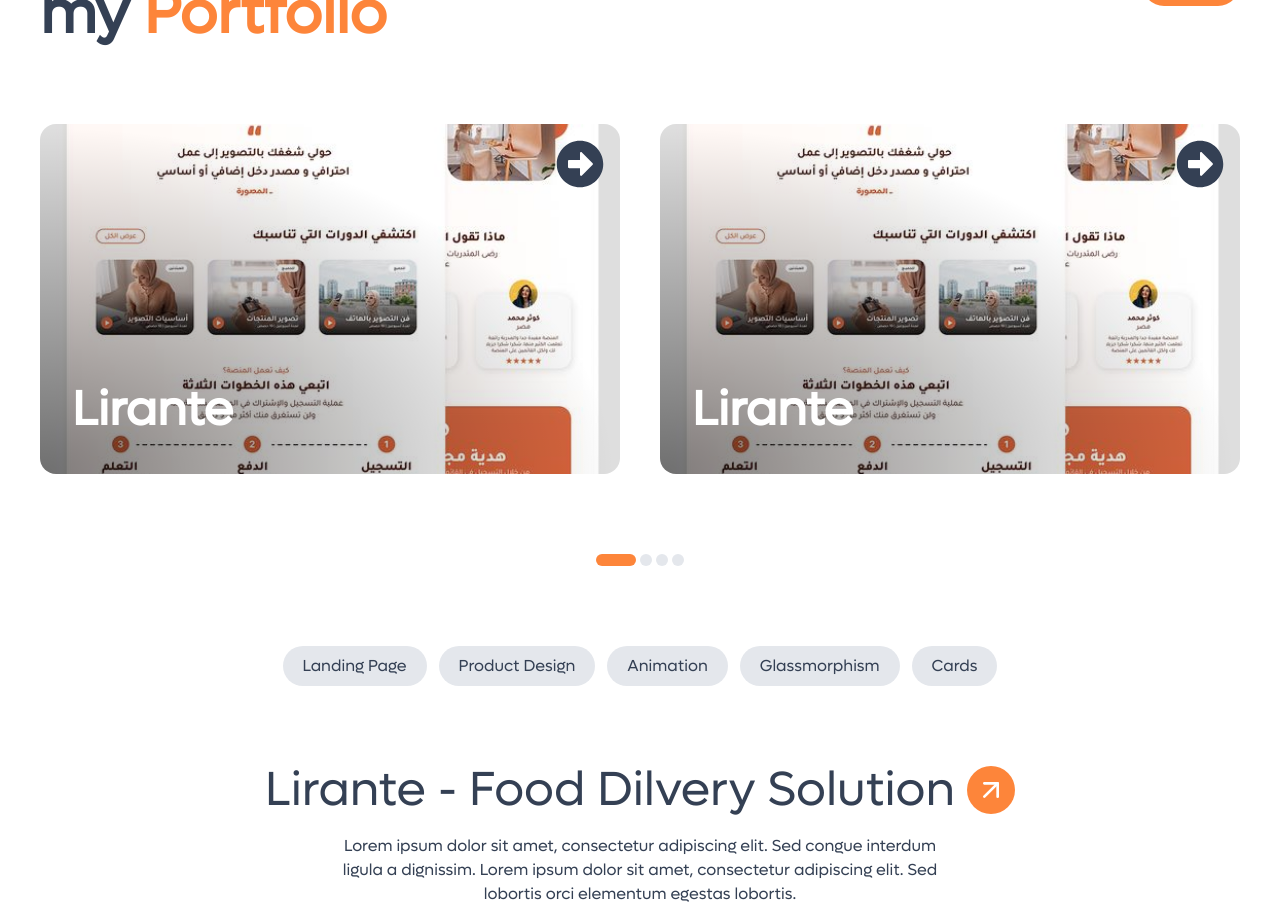
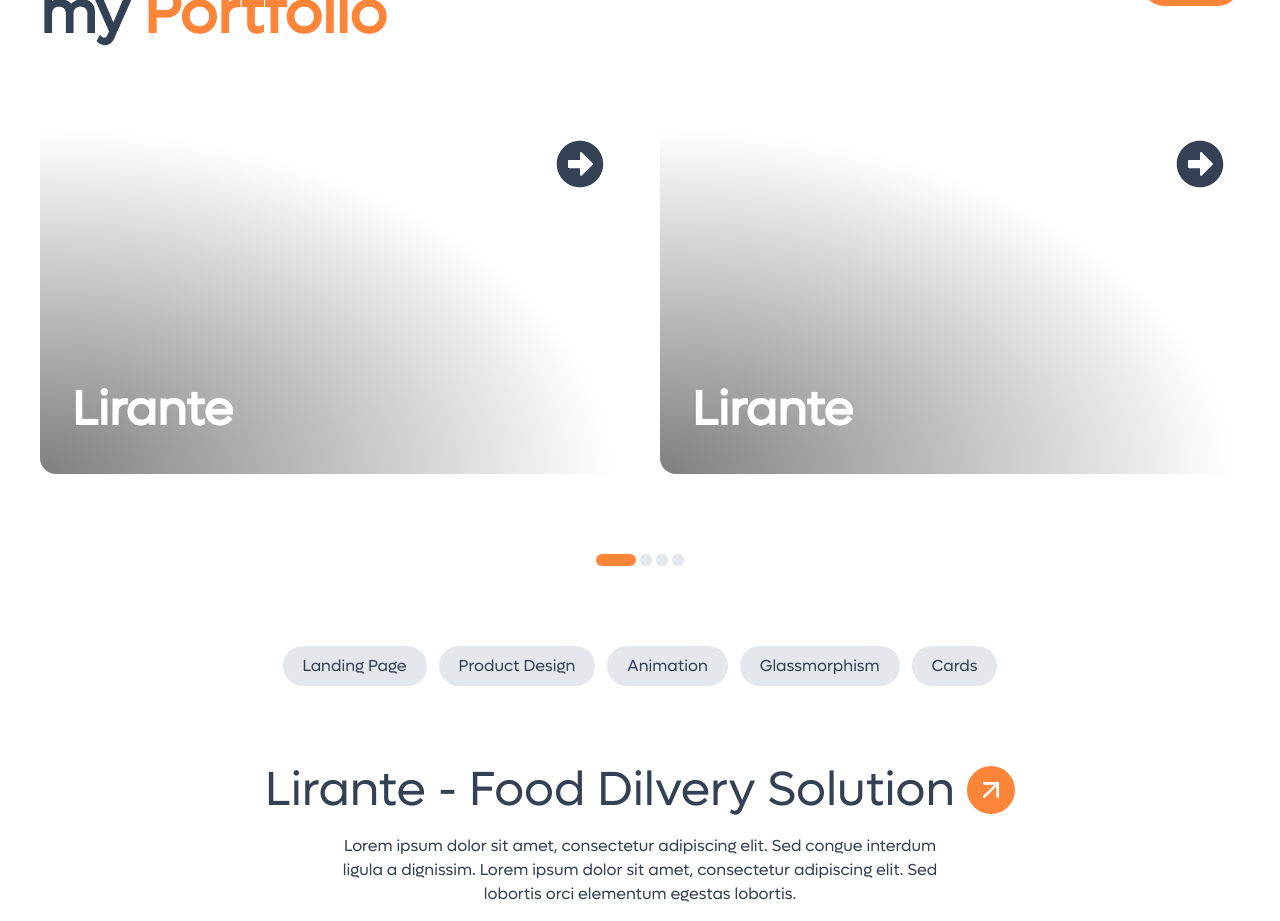
Before and after one commit to Qassimm/ProductDesign-Portfolio-2, a React (Vite) app: page / in a window 1280 px wide. Shown: the part 3500-4421 px from the top of the page. Built offline with nearby package versions, Linux system fonts and the light colour scheme; a web font is replaced by a local one.

Commit message:
redeploy

```diff
--- a/src/Components/Portfolio.jsx
+++ b/src/Components/Portfolio.jsx
@@ -2,7 +2,7 @@ import React from "react";
 import { FaArrowAltCircleRight } from "react-icons/fa";
 import { MyProjects } from "./Data/MyProject";
 import { LuArrowUpRight } from "react-icons/lu";
-import myProject from '../assets/images/MyProject.png';
+// import myProject from '../assets/images/MyProject.png';
 
 const  Portfolio = () => {
   return (
@@ -24,7 +24,7 @@ const  Portfolio = () => {
           key={index}
           className="w-[610px] 2xl:w-[710px] h-[350px] 2xl:h-[450px] px-3 rounded-2xl overflow-hidden bg-cover bg-center relative group"
           style={{
-            backgroundImage: `radial-gradient(ellipse at bottom left, rgba(0, 0, 0, 0.5), transparent 70%), url(${myProject})`,
+            backgroundImage: `radial-gradient(ellipse at bottom left, rgba(0, 0, 0, 0.5), transparent 70%), url()`,
           }}
         >
 
```
